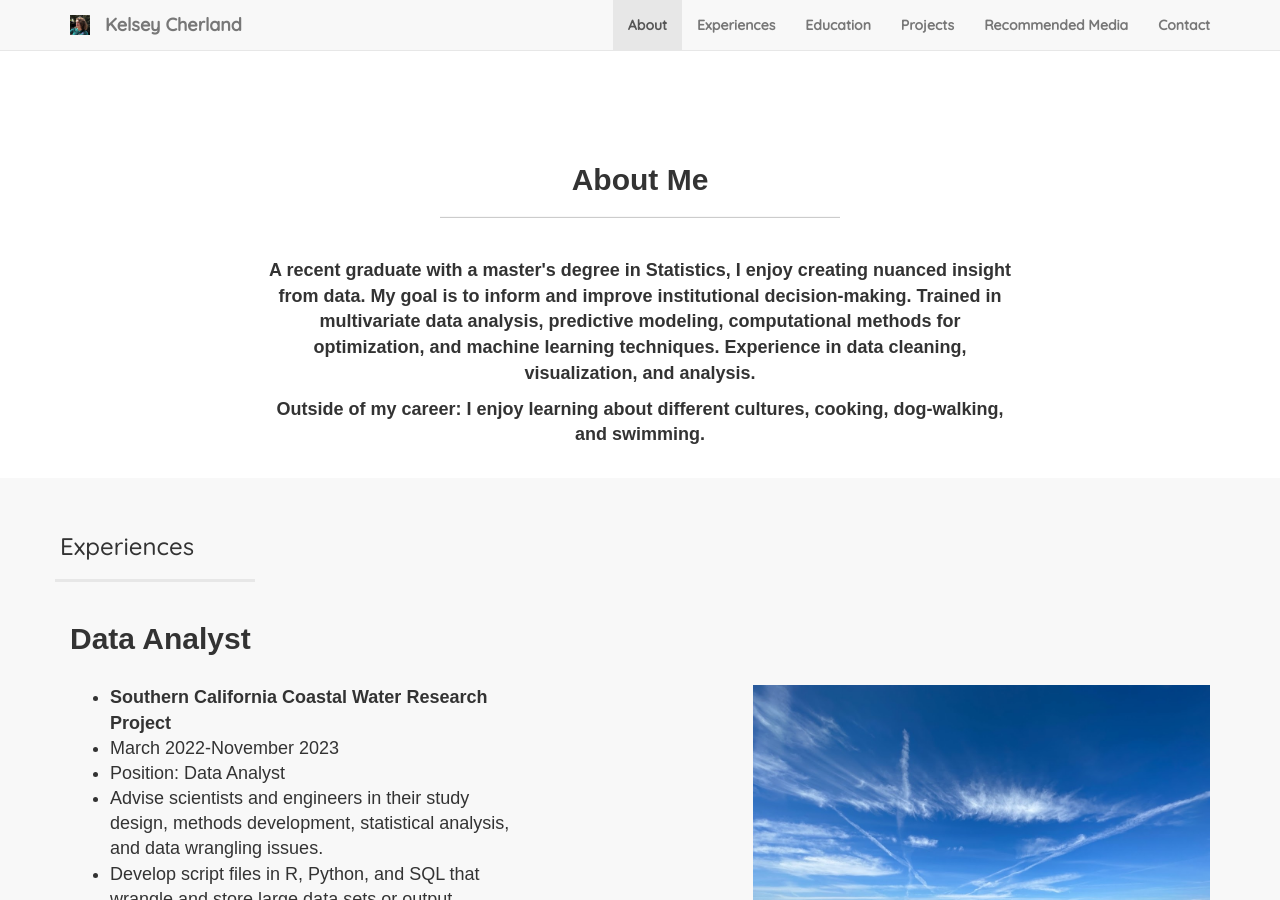
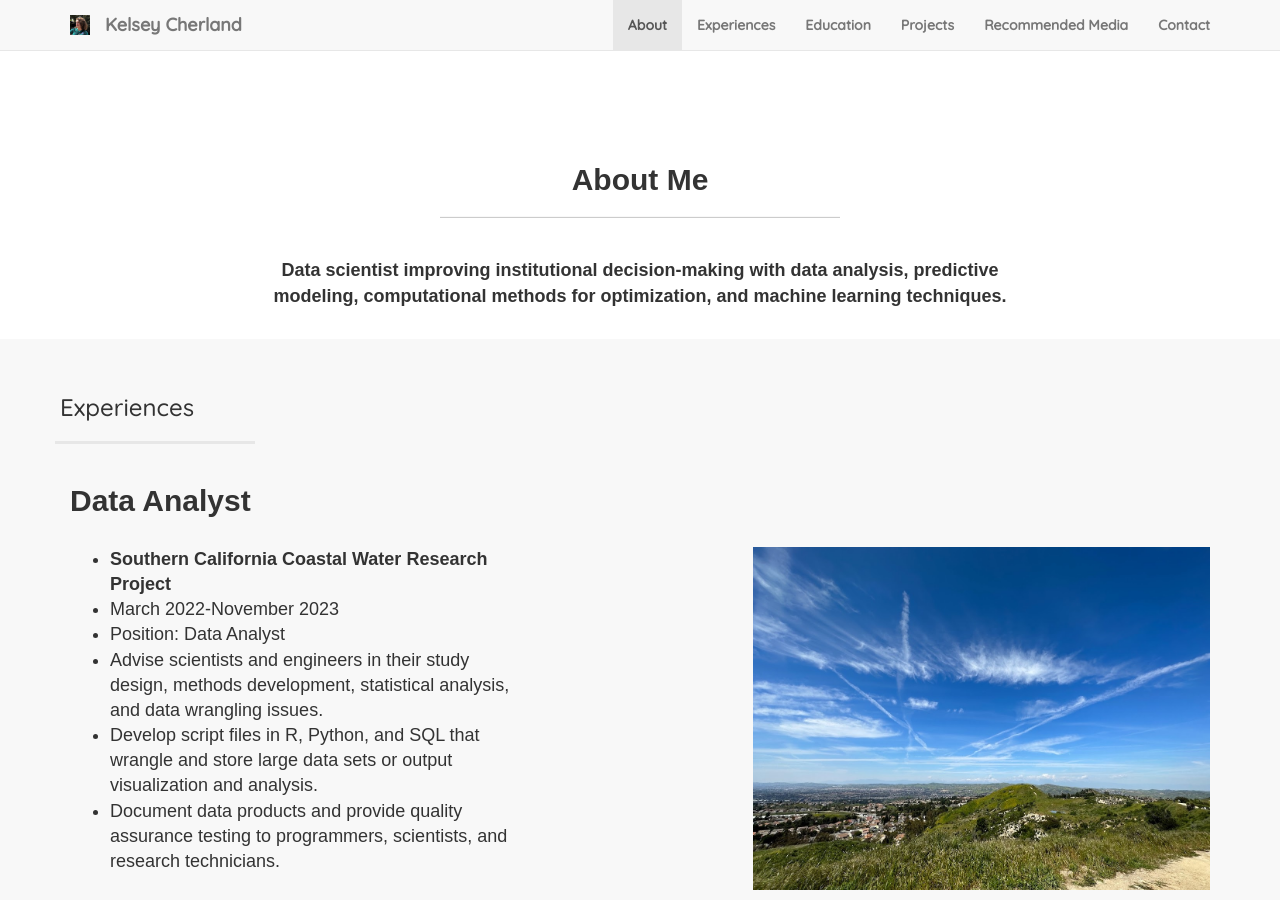
Before and after one commit to figur8s/kcherland.github.io, a Jekyll site: the page built from index.html, in a window 1280 px wide and 900 px high, scrolled down 452 px. Built offline with Jekyll 4.4.1, drawn with Linux system fonts in a browser that asks for light colours; nearby versions of some CDN libraries; library files that are not in the unit come from our copies.

Commit message:
Update about.html
updated description

```diff
--- a/_includes/about.html
+++ b/_includes/about.html
@@ -5,9 +5,8 @@
             <h2>About Me</h2>
             <hr class="intro-divider">
             <br/>
-                <p><font size="4px"> A recent graduate with a master's degree in Statistics, I enjoy creating nuanced insight from data. My goal is to inform and improve institutional decision-making. Trained in multivariate data analysis, predictive modeling, computational methods for optimization, and machine learning techniques. Experience in data cleaning, visualization, and analysis. </font></p>
+                <p><font size="4px"> Data scientist improving institutional decision-making with data analysis, predictive modeling, computational methods for optimization, and machine learning techniques. </font></p>
                 <p><font size="4px"> </font></p>
-            <p><font size="4px"> Outside of my career: I enjoy learning about different cultures, cooking, dog-walking, and swimming. </a></font></p>
              <br/>
         </div>
     </div>
```
